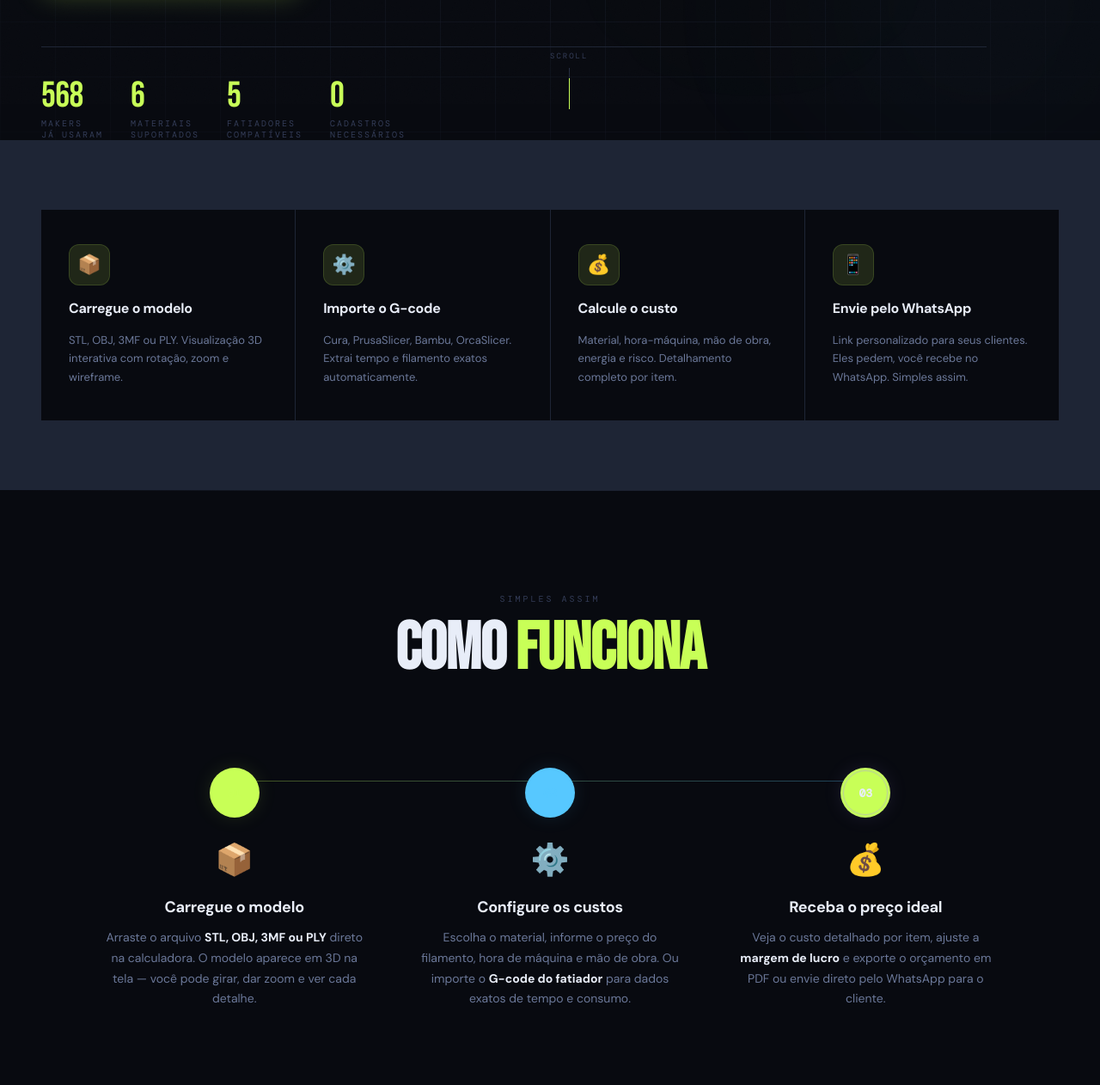
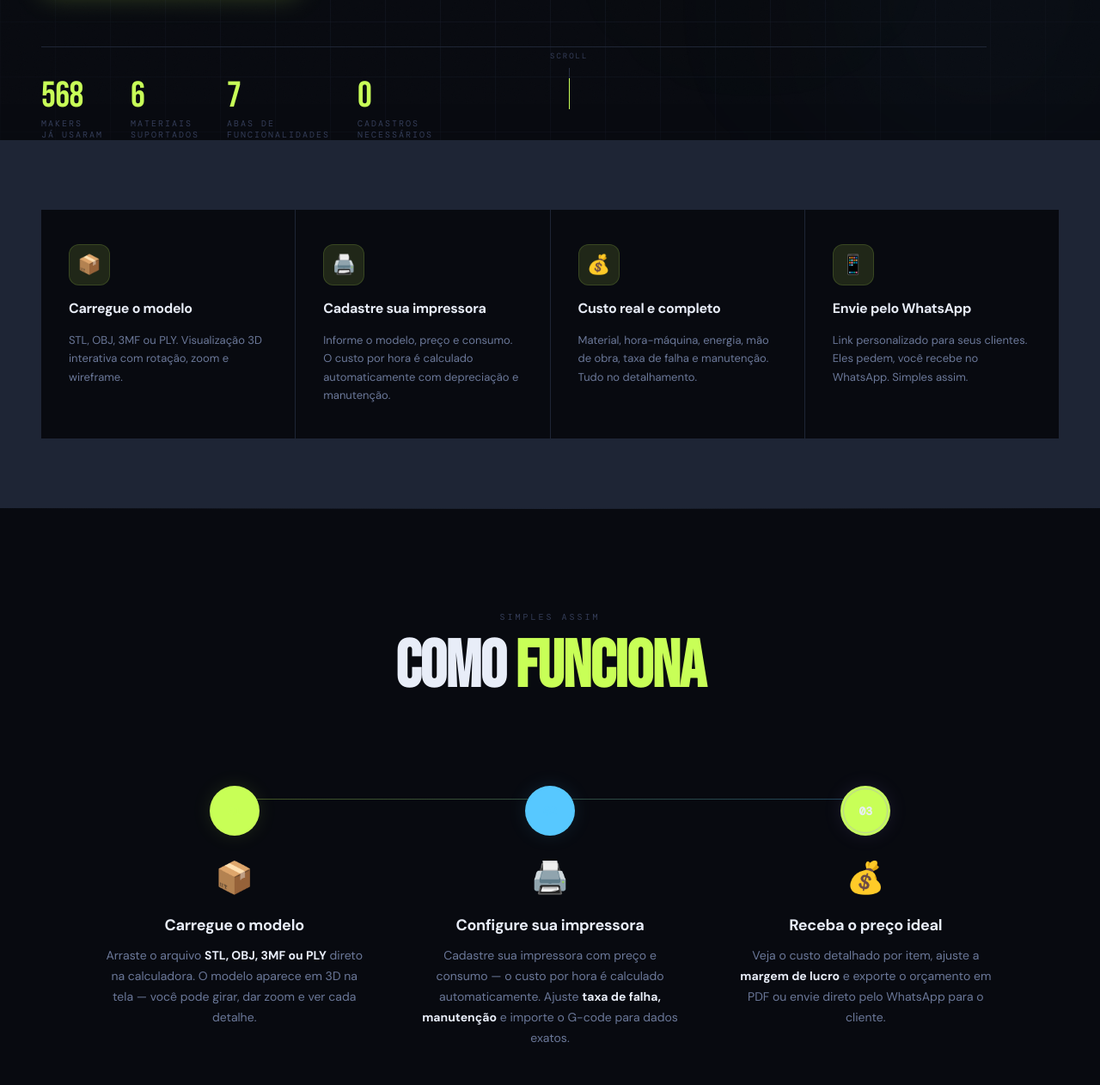
Before and after one commit to alaiir/or-ao-3d-print, a plain HTML site: page index.html in a window 1280 px wide. Shown: the part 679-1941 px from the top of the page at 86% size. Drawn offline with nearby package versions, Linux system fonts and the light colour scheme; no server answers.

Commit message:
atualizaçao da pagina inicial com config de impresora

```diff
--- a/index.html
+++ b/index.html
@@ -927,8 +927,8 @@ footer {
         <div class="stat-label">Materiais<br>suportados</div>
       </div>
       <div class="stat">
-        <div class="stat-val">5</div>
-        <div class="stat-label">Fatiadores<br>compatíveis</div>
+        <div class="stat-val">7</div>
+        <div class="stat-label">Abas de<br>funcionalidades</div>
       </div>
       <div class="stat">
         <div class="stat-val">0</div>
@@ -951,14 +951,14 @@ footer {
     <div class="feat-desc">STL, OBJ, 3MF ou PLY. Visualização 3D interativa com rotação, zoom e wireframe.</div>
   </div>
   <div class="feature-item reveal reveal-delay-1">
-    <div class="feat-icon">⚙️</div>
-    <div class="feat-title">Importe o G-code</div>
-    <div class="feat-desc">Cura, PrusaSlicer, Bambu, OrcaSlicer. Extrai tempo e filamento exatos automaticamente.</div>
+    <div class="feat-icon">🖨️</div>
+    <div class="feat-title">Cadastre sua impressora</div>
+    <div class="feat-desc">Informe o modelo, preço e consumo. O custo por hora é calculado automaticamente com depreciação e manutenção.</div>
   </div>
   <div class="feature-item reveal reveal-delay-2">
     <div class="feat-icon">💰</div>
-    <div class="feat-title">Calcule o custo</div>
-    <div class="feat-desc">Material, hora-máquina, mão de obra, energia e risco. Detalhamento completo por item.</div>
+    <div class="feat-title">Custo real e completo</div>
+    <div class="feat-desc">Material, hora-máquina, energia, mão de obra, taxa de falha e manutenção. Tudo no detalhamento.</div>
   </div>
   <div class="feature-item reveal reveal-delay-3">
     <div class="feat-icon">📱</div>
@@ -990,10 +990,10 @@ footer {
 
       <div class="how-step">
         <div class="how-num">02</div>
-        <div class="how-icon">⚙️</div>
-        <div class="how-title">Configure os custos</div>
+        <div class="how-icon">🖨️</div>
+        <div class="how-title">Configure sua impressora</div>
         <div class="how-desc">
-          Escolha o material, informe o preço do filamento, hora de máquina e mão de obra. Ou importe o <strong>G-code do fatiador</strong> para dados exatos de tempo e consumo.
+          Cadastre sua impressora com preço e consumo — o custo por hora é calculado automaticamente. Ajuste <strong>taxa de falha, manutenção</strong> e importe o G-code para dados exatos.
         </div>
       </div>
 
@@ -1024,6 +1024,8 @@ footer {
       </p>
       <ul class="preview-list">
         <li>Suporte a PLA, ABS, PETG, TPU, Resina e Nylon</li>
+        <li>Cadastro de impressoras com custo/hora automático</li>
+        <li>Taxa de falha e manutenção no cálculo real</li>
         <li>Cálculo automático via G-code do fatiador</li>
         <li>Projeção de lucro e faturamento mensal</li>
         <li>Exportação em PDF profissional</li>
@@ -1375,7 +1377,7 @@ const statsObs = new IntersectionObserver((entries) => {
   entries.forEach(entry => {
     if (entry.isIntersecting) {
       const vals = entry.target.querySelectorAll('.stat-val');
-      const targets = [568, 6, 5, 0]; // GA4: 568 usuários reais
+      const targets = [568, 6, 7, 0]; // GA4: 568 usuários reais
       vals.forEach((el, i) => animateCounter(el, targets[i]));
       statsObs.disconnect();
     }
```
